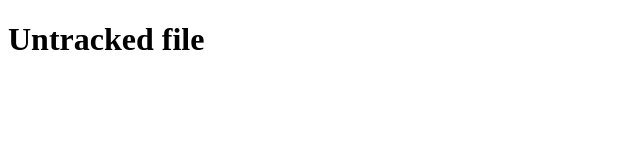
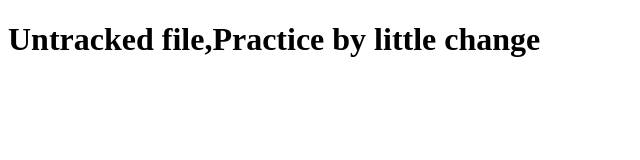
Before and after one commit to Utsav-Tamrakar/Utsav-Tamrakar, a plain HTML site: page index.html in a window 1280 px wide. Shown: the whole page, without its empty margins (0-640 px from the left). Drawn offline with Linux system fonts and the light colour scheme.

Commit message:
practicing steps

```diff
--- a/index.html
+++ b/index.html
@@ -6,6 +6,6 @@
   <title>Document</title>
 </head>
 <body>
-  <h1>Untracked file</h1>
+  <h1>Untracked file,Practice by little change</h1>
 </body>
 </html>
```
Also changed, not shown: 1 other file.
